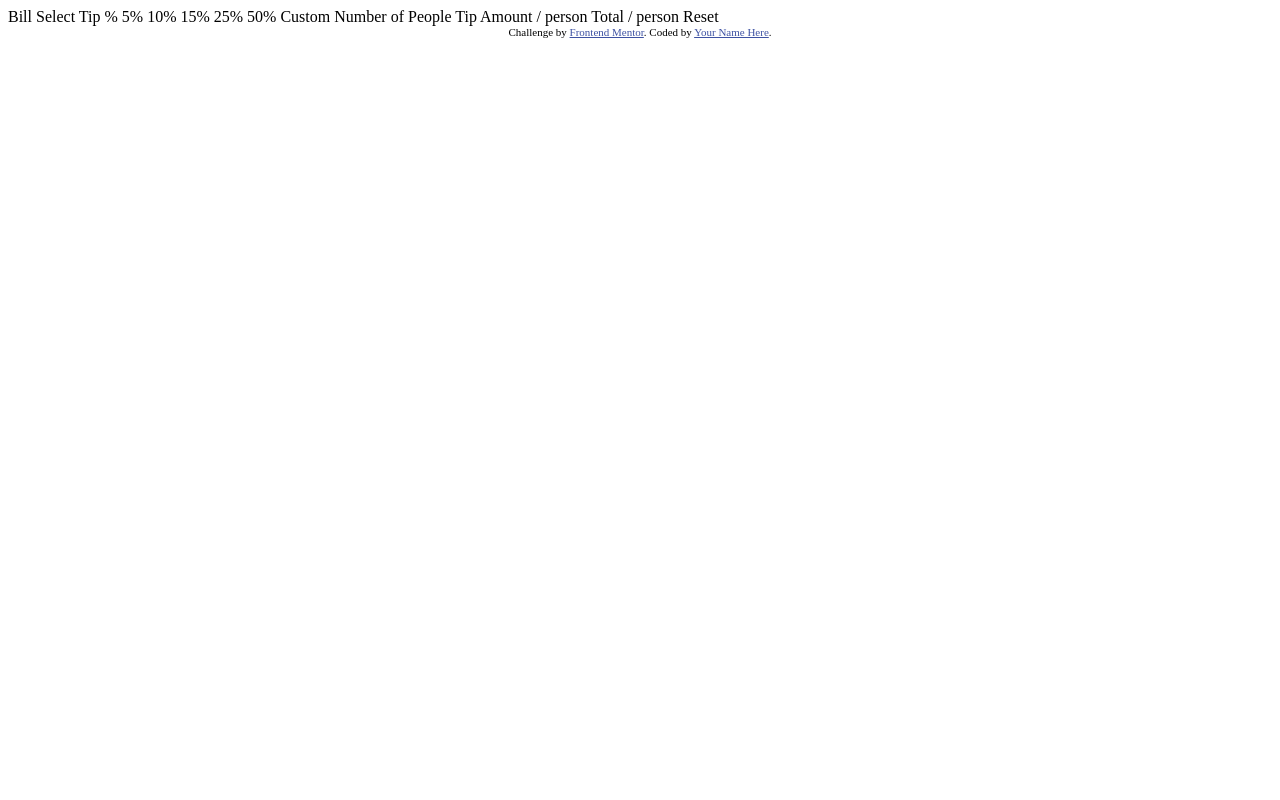
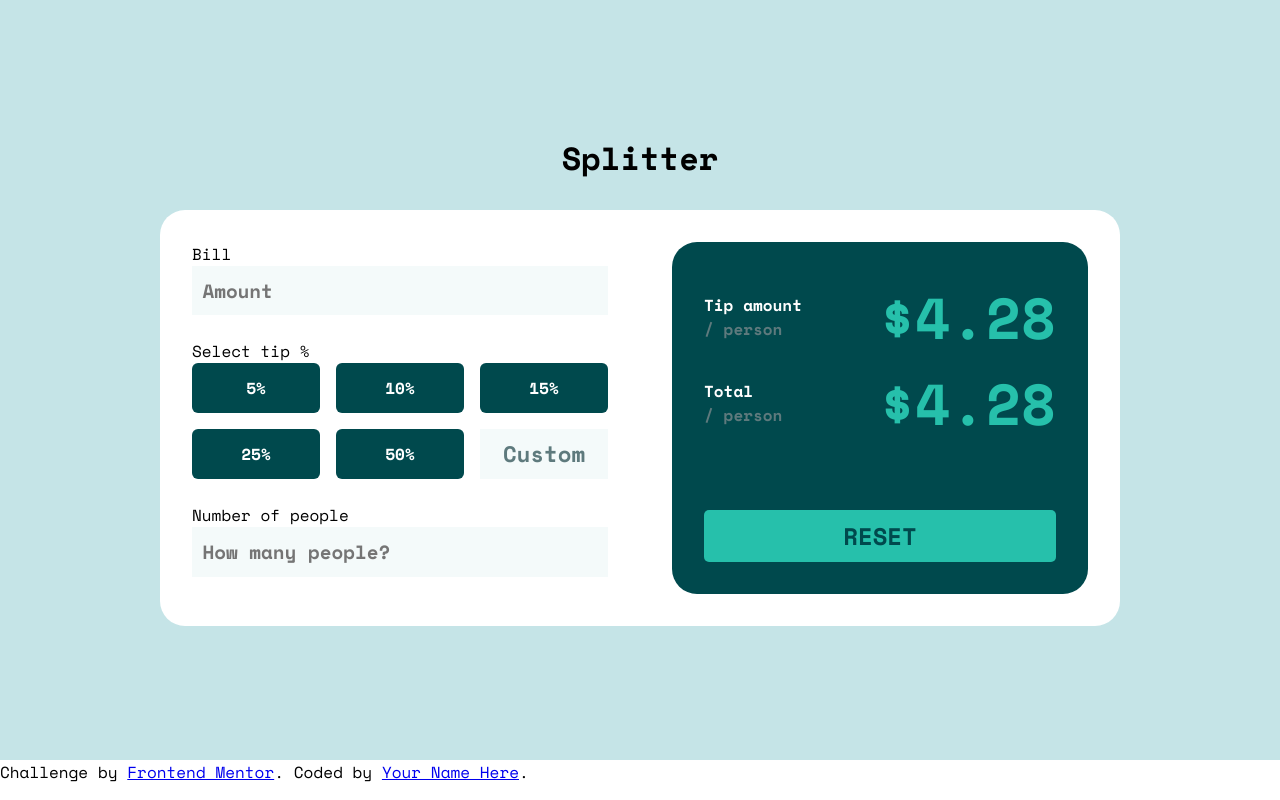
Before and after one commit to Cretu-Alin/tip-calculator, a plain HTML site: page index.html in a window 1280 px wide. Drawn offline with nearby package versions, Linux system fonts and the light colour scheme.

Commit message:
Initial layout desktop

```diff
--- a/index.html
+++ b/index.html
@@ -1,21 +1,68 @@
 <!DOCTYPE html>
 <html lang="en">
   <head>
-  <meta charset="UTF-8">
-  <meta name="viewport" content="width=device-width, initial-scale=1.0"> <!-- displays site properly based on user's device -->
+    <meta charset="UTF-8" />
+    <meta name="viewport" content="width=device-width, initial-scale=1.0" />
+    <!-- displays site properly based on user's device -->
 
-  <link rel="icon" type="image/png" sizes="32x32" href="./images/favicon-32x32.png">
+    <link
+      rel="icon"
+      type="image/png"
+      sizes="32x32"
+      href="./images/favicon-32x32.png"
+    />
 
     <title>Frontend Mentor | Tip calculator app</title>
-
-  <!-- Feel free to remove these styles or customise in your own stylesheet 👍 -->
-  <style>
-    .attribution { font-size: 11px; text-align: center; }
-    .attribution a { color: hsl(228, 45%, 44%); }
-  </style>
+    <link rel="stylesheet" href="style.css" />
+    <script src="app.js" defer></script>
   </head>
   <body>
-
+    <div class="container">
+      <h1>Splitter</h1>
+      <div class="splitter-container">
+        <div class="left-container">
+          <div class="bill">
+            <label for="bill">Bill</label>
+            <input type="text" id="bill" placeholder="Amount" />
+          </div>
+          <div class="select">
+            <p>Select tip %</p>
+            <div class="buttons">
+              <span class="tip">5%</span>
+              <span class="tip">10%</span>
+              <span class="tip">15%</span>
+              <span class="tip">25%</span>
+              <span class="tip">50%</span>
+              <input type="text" placeholder="Custom" id="custom" />
+            </div>
+          </div>
+          <div class="people">
+            <label for="people">Number of people</label>
+            <input type="text" id="people" placeholder="How many people?" />
+          </div>
+        </div>
+        <div class="right-container">
+          <div class="tip-information">
+            <div class="tip-total">
+              <div class="tip-amount">
+                <p class="amount">Tip amount</p>
+                <p class="person">/ person</p>
+              </div>
+              <div class="total-tip">$4.28</div>
+            </div>
+            <div class="tip-total">
+              <div class="tip-amount">
+                <p class="amount">Total</p>
+                <p class="person">/ person</p>
+              </div>
+              <div class="total">$4.28</div>
+            </div>
+            <button class="reset">Reset</button>
+          </div>
+        </div>
+      </div>
+    </div>
+    <!--
   Bill
 
   Select Tip %
@@ -34,11 +81,12 @@
   Total
   / person
 
-  Reset
-
+  Reset -->
     <div class="attribution">
-    Challenge by <a href="https://www.frontendmentor.io?ref=challenge" target="_blank">Frontend Mentor</a>.
-    Coded by <a href="#">Your Name Here</a>.
+      Challenge by
+      <a href="https://www.frontendmentor.io?ref=challenge" target="_blank"
+        >Frontend Mentor</a
+      >. Coded by <a href="#">Your Name Here</a>.
     </div>
   </body>
 </html>
--- /dev/null
+++ b/style.css
@@ -0,0 +1,131 @@
+@import url("https://fonts.googleapis.com/css2?family=Space+Mono:wght@400;700&display=swap");
+
+* {
+  margin: 0;
+  padding: 0;
+  box-sizing: border-box;
+  font-family: "Space Mono", monospace;
+}
+
+.container {
+  height: 95vh;
+  display: flex;
+  justify-content: center;
+  align-items: center;
+  flex-direction: column;
+  background-color: hsl(185, 41%, 84%);
+}
+
+.splitter-container {
+  display: grid;
+  grid-template-columns: repeat(2, 1fr);
+  background-color: white;
+  border-radius: 25px;
+  margin-top: 1.7rem;
+}
+
+.left-container {
+  padding: 2rem;
+}
+
+.bill {
+  display: flex;
+  flex-direction: column;
+  margin-bottom: 1.5rem;
+}
+
+#custom::placeholder {
+  font-weight: bold;
+  color: hsl(186, 14%, 43%);
+  font-size: 1.4rem;
+  text-align: center;
+}
+
+input {
+  color: hsl(183, 100%, 15%);
+  background-color: hsl(189, 41%, 97%);
+  font-weight: bold;
+  padding: 0.65rem;
+  border: none;
+  font-size: 1.2rem;
+}
+
+.select {
+  display: flex;
+  flex-direction: column;
+}
+
+.buttons {
+  display: grid;
+  grid-template-columns: repeat(3, minmax(3rem, 8rem));
+  grid-template-rows: repeat(2, 1fr);
+  grid-gap: 1rem;
+}
+
+.tip {
+  background-color: hsl(183, 100%, 15%);
+  padding: 0.55rem 0.85rem;
+  border-radius: 6px;
+  text-align: center;
+  color: white;
+  font-weight: bold;
+  display: flex;
+  justify-content: center;
+  align-items: center;
+  cursor: pointer;
+}
+.people {
+  display: flex;
+  flex-direction: column;
+  margin-top: 1.5rem;
+}
+.right-container {
+  padding: 2rem;
+}
+
+.tip-information {
+  background-color: hsl(183, 100%, 15%);
+  height: 100%;
+  border-radius: 25px;
+  padding: 2rem;
+}
+.tip-total {
+  display: flex;
+  justify-content: space-between;
+  align-items: center;
+}
+
+.attribution {
+  height: 5vh;
+}
+
+.total-tip,
+.total {
+  font-size: 3.6rem;
+  font-weight: bold;
+  color: hsl(172, 67%, 45%);
+}
+
+.reset {
+  width: 100%;
+  padding: 0.5rem;
+  font-size: 1.5rem;
+  text-transform: uppercase;
+  background-color: hsl(172, 67%, 45%);
+  color: hsl(183, 100%, 15%);
+  border: none;
+  border-radius: 5px;
+  font-weight: bold;
+  margin-top: 4rem;
+  cursor: pointer;
+}
+
+.person {
+  font-weight: bold;
+  color: hsl(186, 14%, 43%);
+}
+
+.amount {
+  color: white;
+  font-weight: bold;
+}
```
Also changed, not shown: app.js (added). Lines whose indentation alone changed are shown as unchanged.
